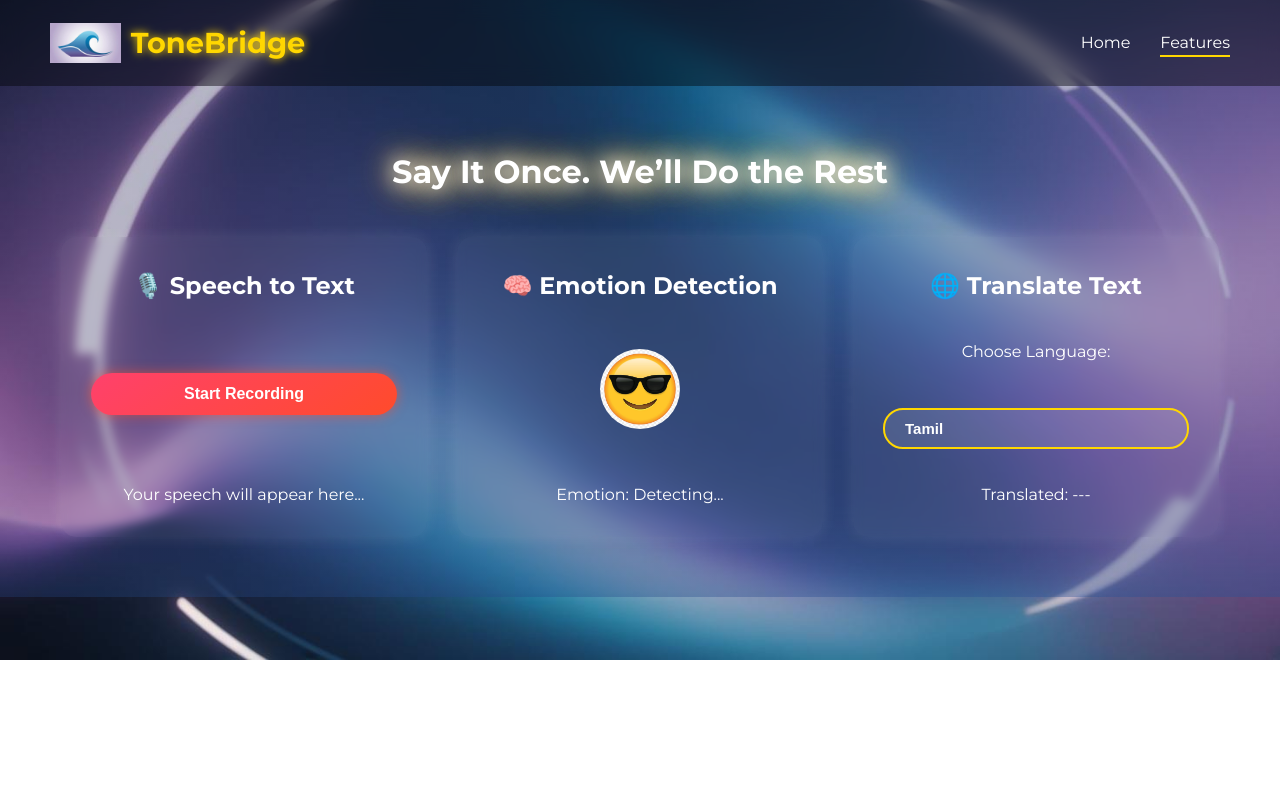
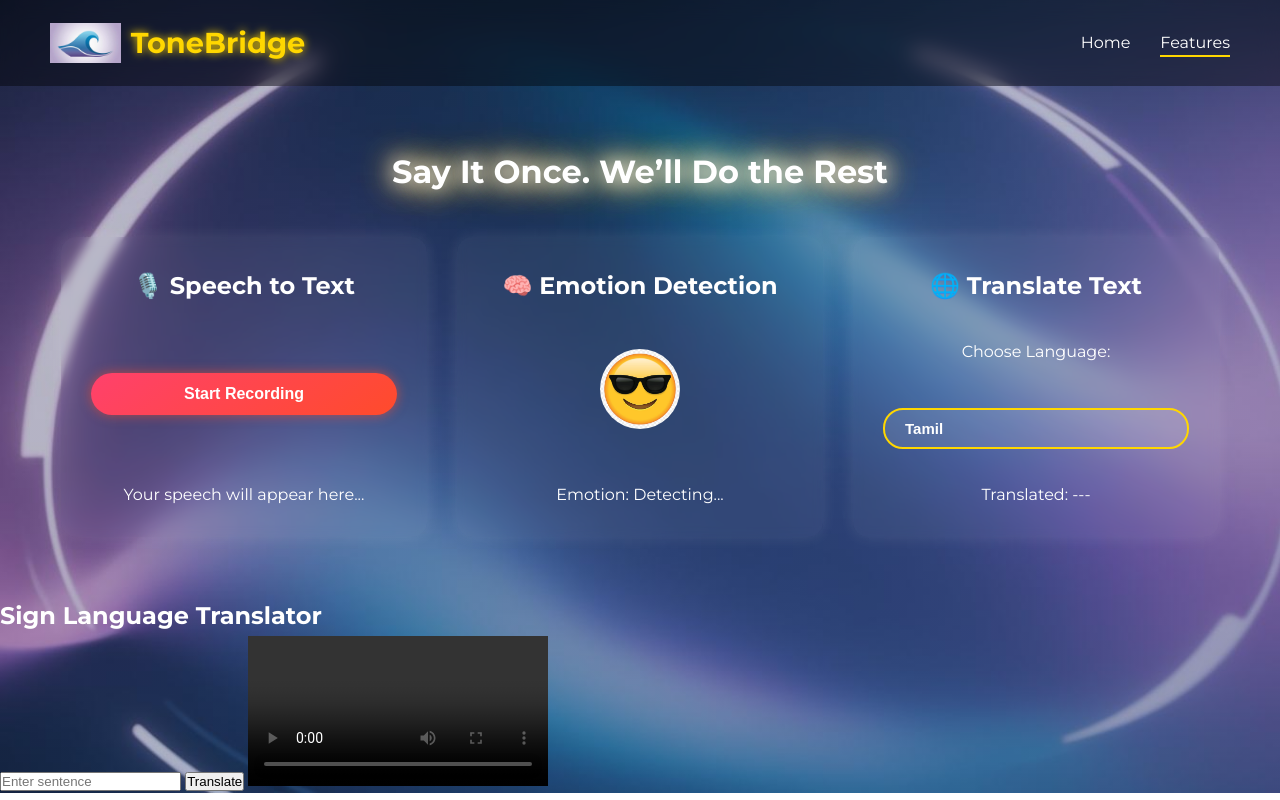
Before and after one commit to Raghavi200434/tonebridge.com, a plain HTML site: page features.html in a window 1280 px wide. Drawn offline with Linux system fonts and the light colour scheme.

Commit message:
Update features.html

```diff
--- a/features.html
+++ b/features.html
@@ -54,3 +54,20 @@
       </div>
     </div>
   </section>
+
+
+  <section id="sign-translator">
+    <h1>Sign Language Translator</h1>
+    <input type="text" id="inputText" placeholder="Enter sentence" />
+    <button onclick="startTranslation()">Translate</button>
+
+    <video id="signVideo" width="300" controls></video>
+  </section>
+
+  <script src="script.js"></script>
+  <script>
+    function startTranslation() {
+      const text = document.getElementById("inputText").value;
+      playSignSequence(text);
+    }
+  </script>
```
